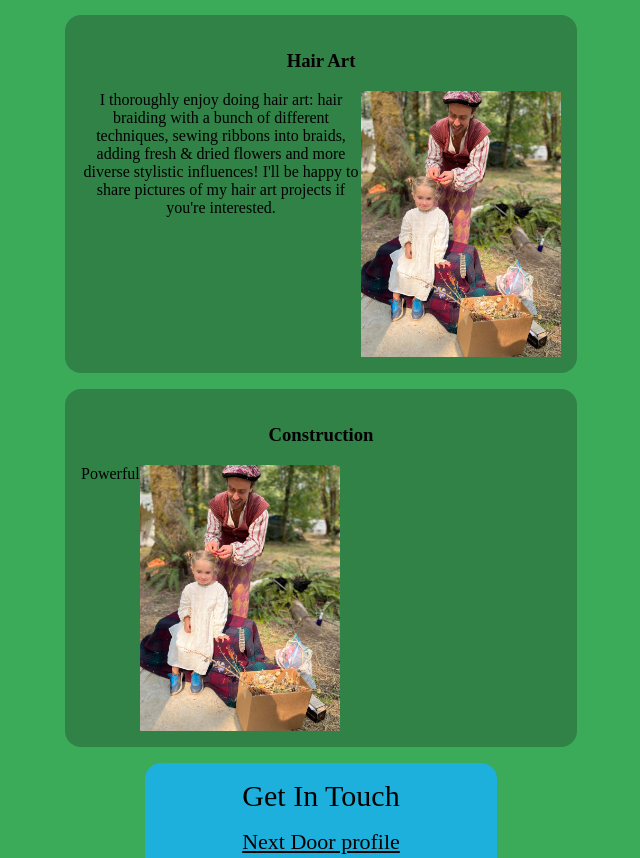
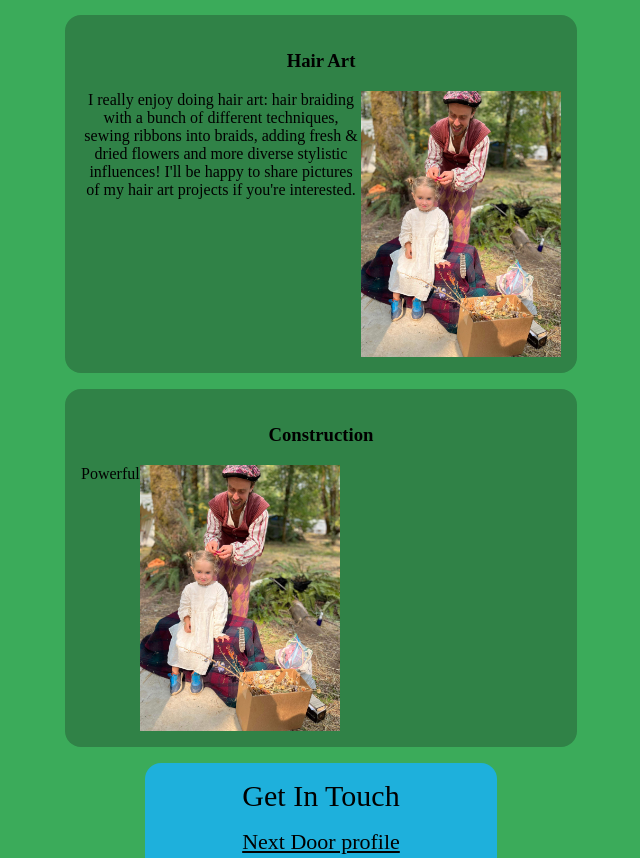
Before and after one commit to gmolk/adriel-website, a React (Create React App) app: page / in a window 1280 px wide. Shown: the part 1789-2647 px from the top of the page, without its empty margins (319-959 px from the left). Built offline with nearby package versions, Linux system fonts and the light colour scheme; the HTML template or start-up script is replaced by a standard one.

Commit message:
editing language

```diff
--- a/src/data/Services.js
+++ b/src/data/Services.js
@@ -29,7 +29,7 @@ export const serviceData =
         },
         {
             "title": "Hair Art",
-            "description": "I thoroughly enjoy doing hair art: hair braiding with a bunch of different techniques, sewing ribbons into braids, adding fresh & dried flowers and more diverse stylistic influences! I'll be happy to share pictures of my hair art projects if you're interested.",
+            "description": "I really enjoy doing hair art: hair braiding with a bunch of different techniques, sewing ribbons into braids, adding fresh & dried flowers and more diverse stylistic influences! I'll be happy to share pictures of my hair art projects if you're interested.",
             "image": {
                 "src": hairArtImg
             }
```
